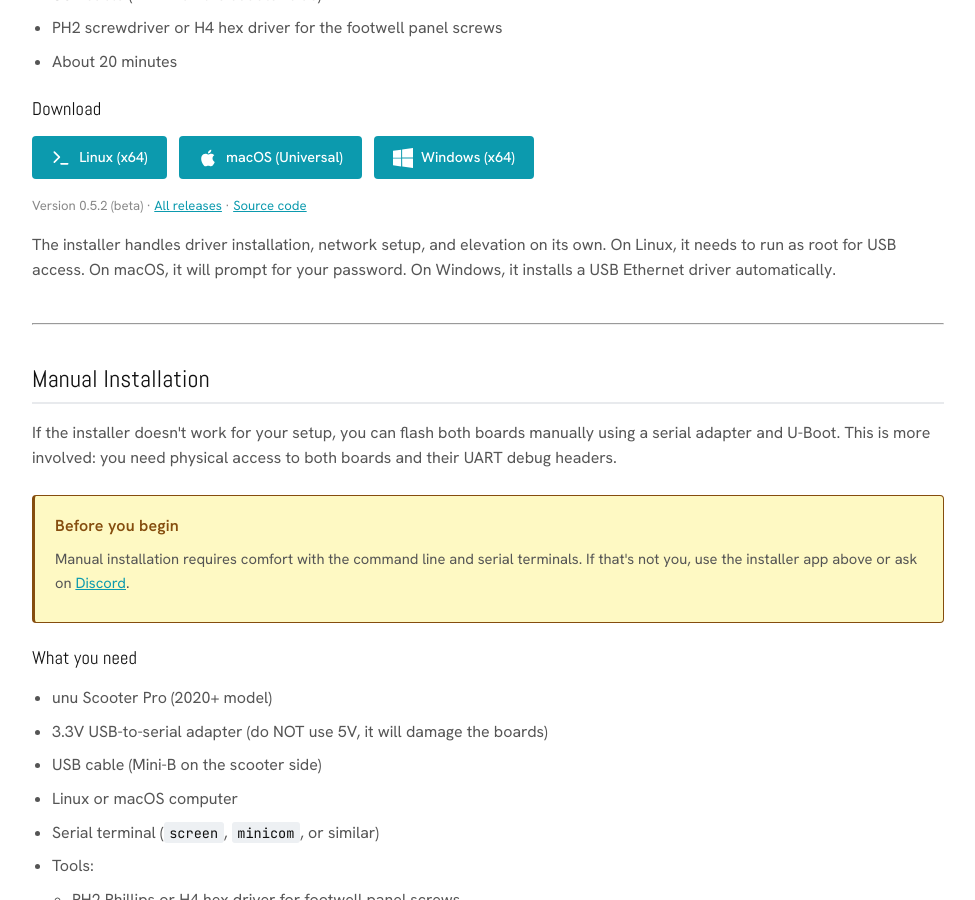
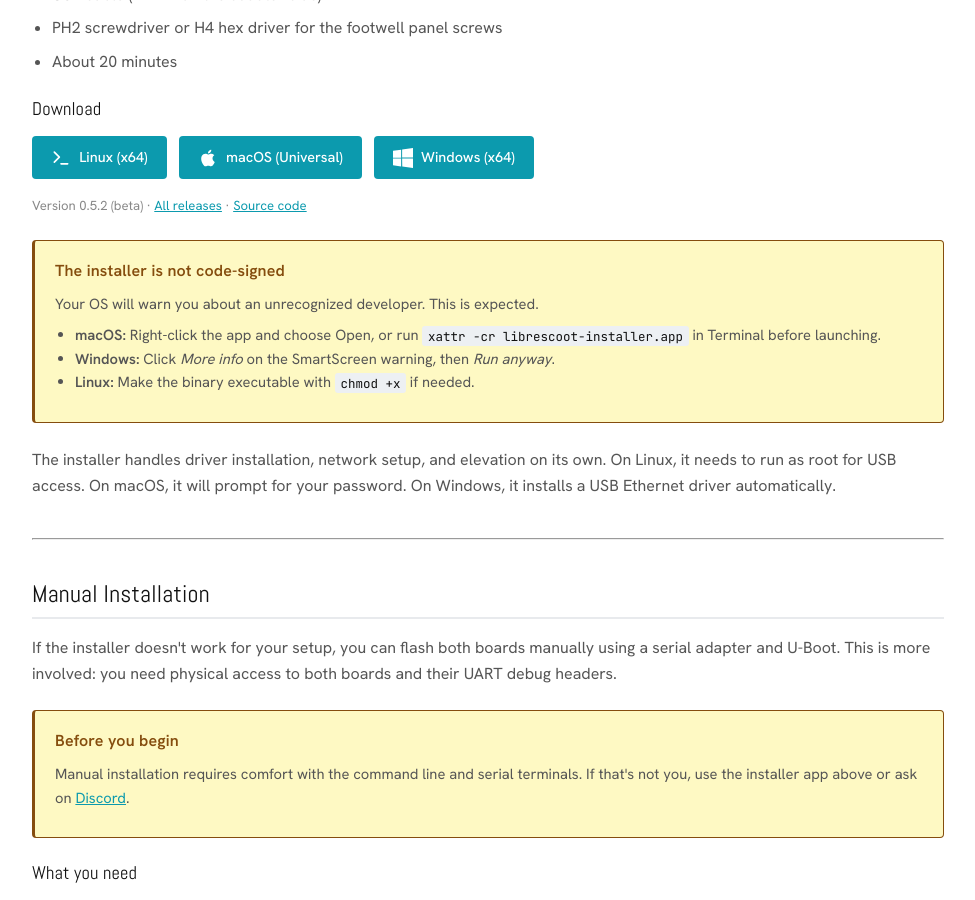
Before and after one commit to librescoot/librescoot.github.io, a Jekyll site: the page built from docs/install.html, in a window 1280 px wide and 900 px high, scrolled down 623 px. Shown: the whole window, without its empty margins (152-1127 px from the left). Built offline with Jekyll 4.4.1, drawn with Linux system fonts in a browser that asks for light colours.

Commit message:
docs: add unsigned installer notice with per-platform instructions

```diff
--- a/docs/install.html
+++ b/docs/install.html
@@ -39,6 +39,16 @@
         </a>
     </div>
     <p class="installer-version">Version 0.5.2 (beta) · <a href="https://github.com/librescoot/installer/releases">All releases</a> · <a href="https://github.com/librescoot/installer">Source code</a></p>
+
+    <div class="warning-box">
+        <h3>The installer is not code-signed</h3>
+        <p>Your OS will warn you about an unrecognized developer. This is expected.</p>
+        <ul>
+            <li><strong>macOS:</strong> Right-click the app and choose Open, or run <code>xattr -cr librescoot-installer.app</code> in Terminal before launching.</li>
+            <li><strong>Windows:</strong> Click <em>More info</em> on the SmartScreen warning, then <em>Run anyway</em>.</li>
+            <li><strong>Linux:</strong> Make the binary executable with <code>chmod +x</code> if needed.</li>
+        </ul>
+    </div>
 
     <p>The installer handles driver installation, network setup, and elevation on its own. On Linux, it needs to run as root for USB access. On macOS, it will prompt for your password. On Windows, it installs a USB Ethernet driver automatically.</p>
 </section>
```
